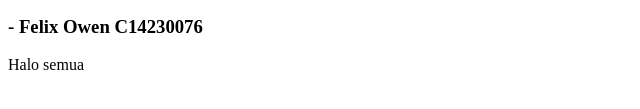
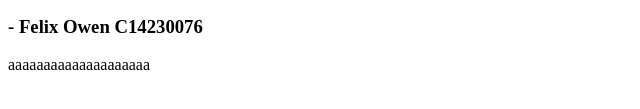
Before and after one commit to ChristopherJ123/hotelmisool-website, a plain HTML site: page home.html in a window 1280 px wide. Shown: the part 437-546 px from the top of the page, 0-640 px from the left. Drawn offline with Linux system fonts and the light colour scheme.

Commit message:
aaaaa message test

```diff
--- a/home.html
+++ b/home.html
@@ -18,6 +18,6 @@
     <h3>- Kent Andrew Tankilisan C14230267</h3>
     <h3>- Benedict Angelo Hendrarto C14230272</h3>
     <h3>- Felix Owen C14230076</h3>
-    <p>Halo semua</p>
+    <p>aaaaaaaaaaaaaaaaaaaa</p>
   </body>
 </html>
```
